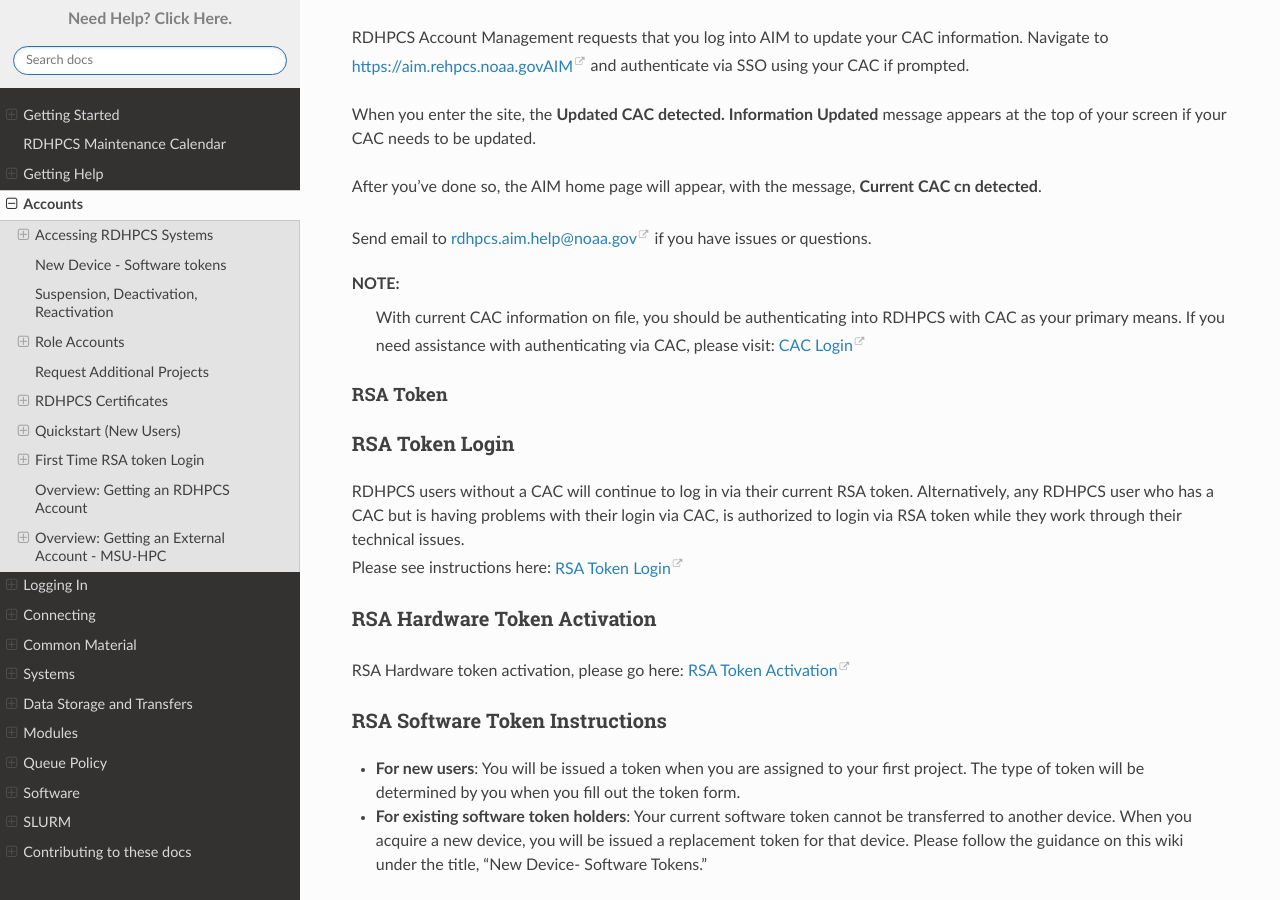
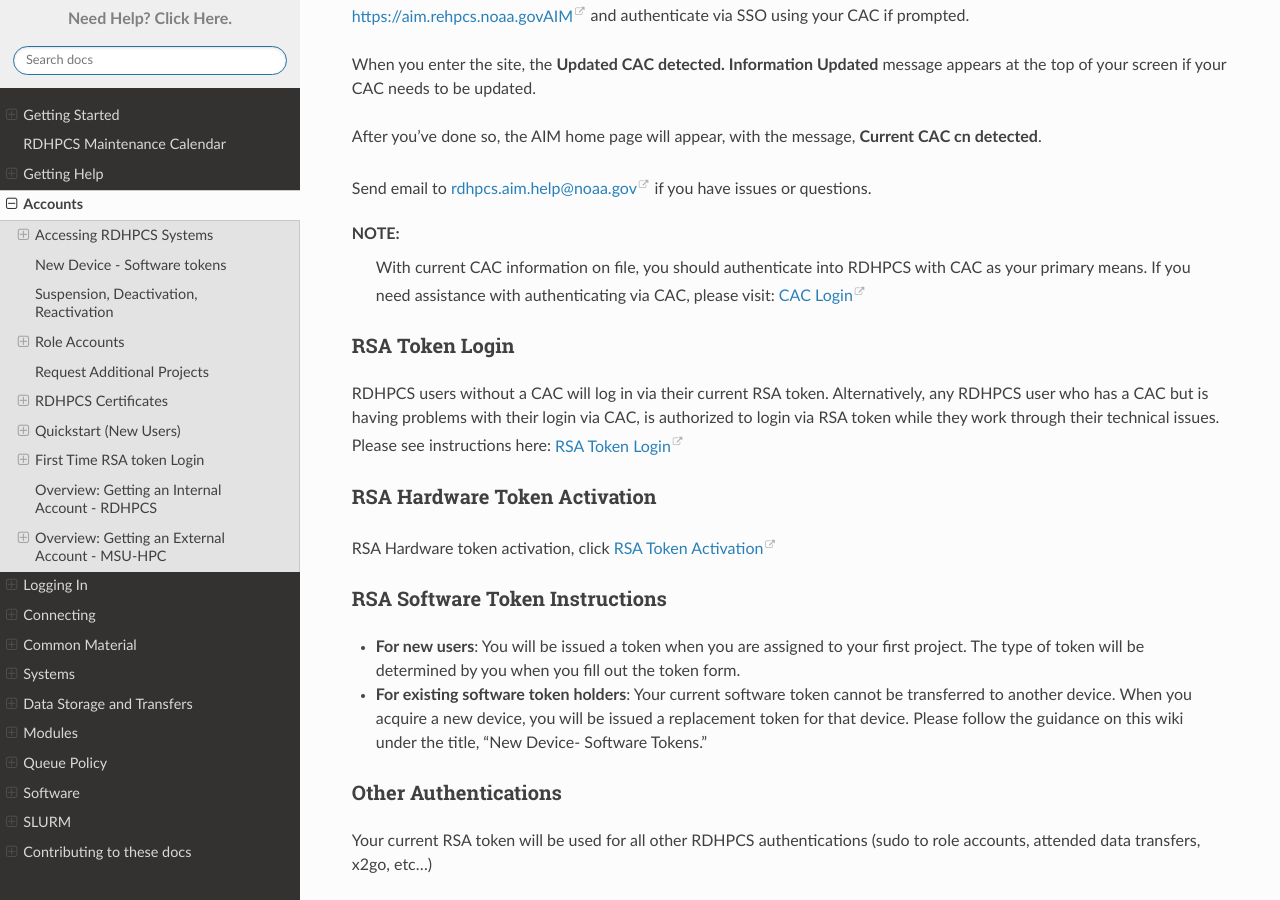
Before and after one commit to NOAA-RDHPCS/noaa-rdhpcs.github.io, a Sphinx documentation site: the page built from source/accounts/index.rst, in a window 1280 px wide and 900 px high, scrolled down 1134 px. Built offline with Sphinx 7.4.7 and the Read the Docs theme 2.0.0, drawn with Linux system fonts in a browser that asks for light colours; some of the changed text lies outside the part shown.

Commit message:
subsections, cuts

```diff
--- a/source/accounts/index.rst
+++ b/source/accounts/index.rst
@@ -17,10 +17,10 @@ Accessing RDHPCS Systems
 
 There are five NOAA RDHPCS systems and one external system available to the user community:
 * Gaea
-*  Hera
-*  Niagara
-*  Jet
-*  Orion (MSU - external)
+* Hera
+* Niagara
+* Jet
+* Orion (MSU - external)
 
 .. _aim_access:
 
@@ -90,19 +85,15 @@ Send email to rdhpcs.aim.help@noaa.gov if you have issues or questions.
    :width: 500px
 
 NOTE:
-   With current CAC information on file, you should be authenticating into RDHPCS with CAC as your primary means. If you need assistance with authenticating via CAC, please visit: `CAC Login <https://rdhpcs-common-docs.rdhpcs.noaa.gov/wiki/index.php/CAC_Login>`_
+   With current CAC information on file, you should authenticate into RDHPCS with CAC as your primary means. If you need assistance with authenticating via CAC, please visit: `CAC Login <https://rdhpcs-common-docs.rdhpcs.noaa.gov/wiki/index.php/CAC_Login>`_
 
 .. _rsa_token:
 
-RSA Token
-=========
-
-.. _rsa_token_login:
 
 RSA Token Login
 ---------------
 
-| RDHPCS users without a CAC will continue to log in via their current
+| RDHPCS users without a CAC will  log in via their current
   RSA token. Alternatively, any RDHPCS user who has a CAC but is having
   problems with their login via CAC, is authorized to login via RSA
   token while they work through their technical issues.
@@ -114,8 +105,8 @@ RSA Token Login
 RSA Hardware Token Activation
 -----------------------------
 
-RSA Hardware token activation, please go here: `RSA Token
-Activation <https://rdhpcs-common-docs.rdhpcs.noaa.gov/wiki/index.php/New_User_Activation#RSA_Token_Activation>`__
+RSA Hardware token activation, click `RSA Token
+Activation <https://rdhpcs-common-docs.rdhpcs.noaa.gov/wiki/index.php/New_User_Activation#RSA_Token_Activation here>`__
 
 .. _rsa_software_token_instructions:
 
@@ -403,9 +394,9 @@ This does not impact batch jobs, cron scripts, screen sessions, remote
 desktop, or data transfers of any kind.
 
 
-***********************************
-Overview: Getting an RDHPCS Account
-***********************************
+**********************************************
+Overview: Getting an Internal Account - RDHPCS
+**********************************************
 
 The following steps must be completed before you receive an RDHPCS account.
 
```
Also changed, not shown: other parts of source/accounts/index.rst (+0 -5 lines).
